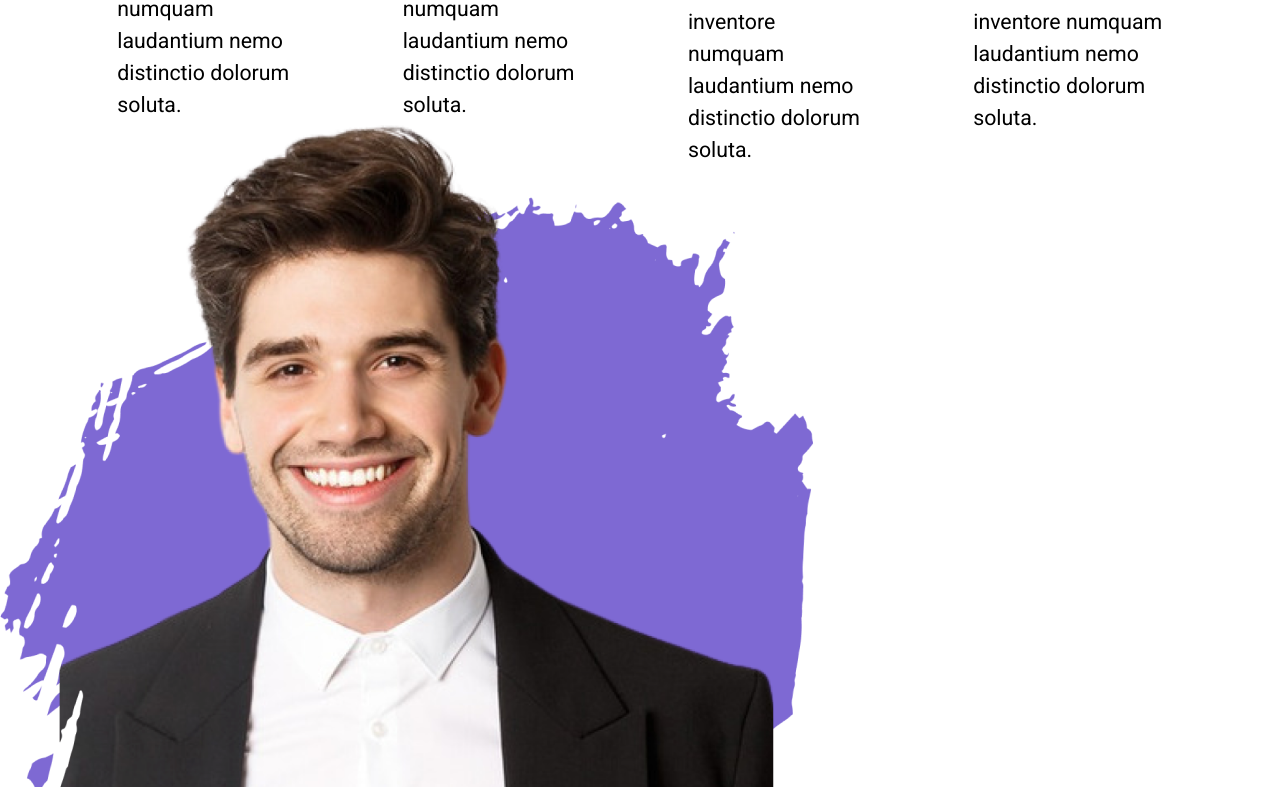
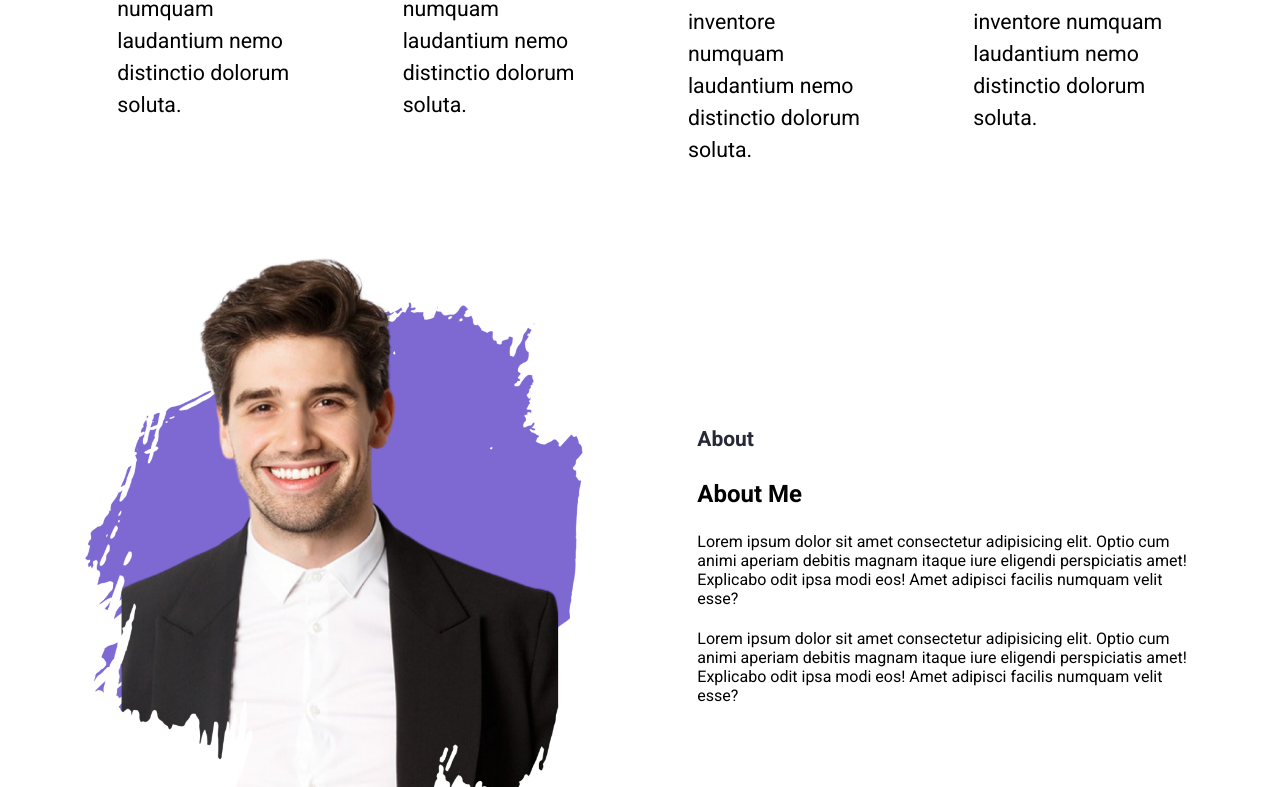
Before and after one commit to Haupt04/Porfolio-Website---React, a React (Create React App) app in the folder porfolio-website/: page / in a window 1280 px wide. Shown: the part 1613-2400 px from the top of the page. Built offline with nearby package versions, Linux system fonts and the light colour scheme.

Commit message:
Completed CSS for About Me Section

```diff
--- a/porfolio-website/src/App.css
+++ b/porfolio-website/src/App.css
@@ -356,3 +356,20 @@
 }
 
 /* Skills style Ends  */
+
+/* About Me Section Start  */
+
+.about--section {
+  display: grid;
+  padding: 133.3px 85.3px;
+  align-items: center;
+  gap: 114.6px;
+  grid-template-columns: repeat(2, 1fr);
+}
+
+.about--section--img > img {
+  width: 100%;
+  height: 100%;
+}
+
+/* About Me Section  */
```
